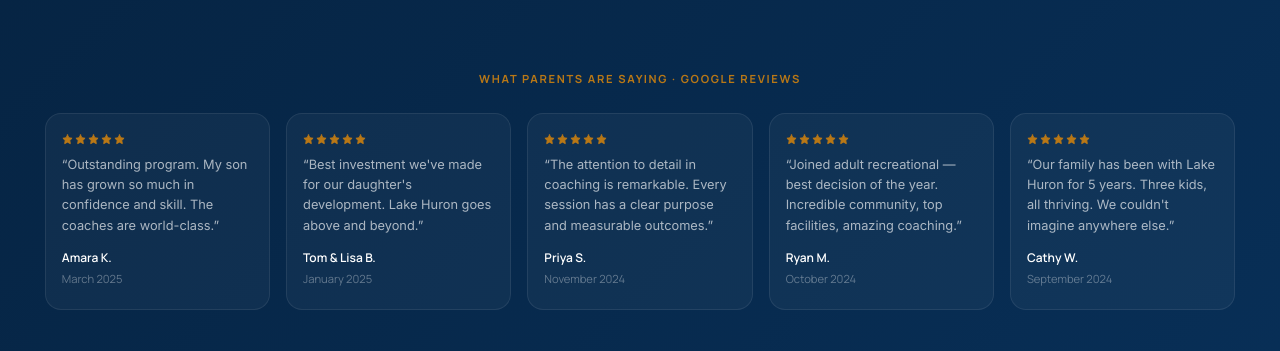
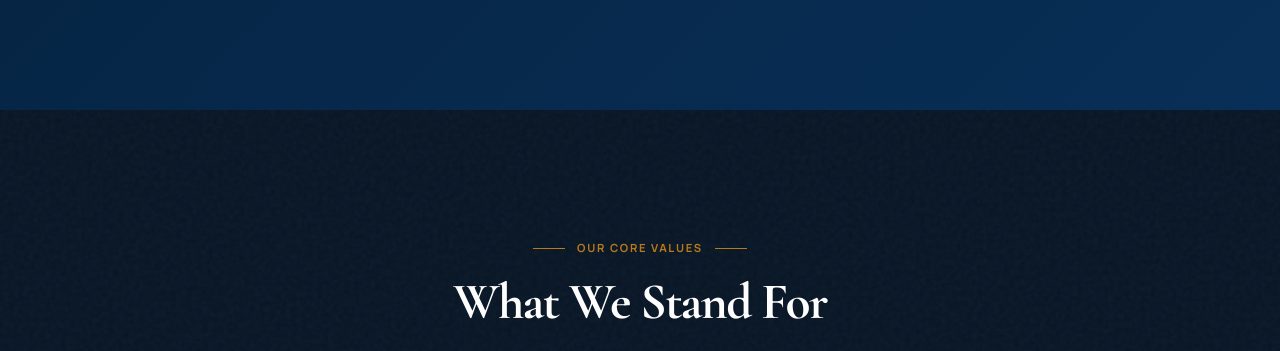
Before and after one commit to DarshanPatel7440/lakehuron, a Next.js app: page / in a window 1280 px wide. Shown: the part 6521-6872 px from the top of the page. Built offline with nearby package versions, Linux system fonts and the light colour scheme; a web font is replaced by a local one.

Commit message:
made some more changes

```diff
--- a/next.config.ts
+++ b/next.config.ts
@@ -25,9 +25,6 @@
 
 const nextConfig: NextConfig = {
   devIndicators: false,
-  experimental: {
-    allowedDevOrigins: ['192.168.29.189:3000', 'localhost:3000'],
-  },
   images: {
     remotePatterns: [
       { protocol: 'https', hostname: 'images.unsplash.com' },
--- a/src/components/sections/Contact.tsx
+++ b/src/components/sections/Contact.tsx
@@ -6,7 +6,7 @@
 
 const contactInfo = [
   { Icon: MapPin, label: 'Location', value: 'Lake Huron, Ontario, Canada' },
-  { Icon: Mail, label: 'Email', value: 'info@lakehuronvc.ca', href: 'mailto:info@lakehuronvc.ca' },
+  { Icon: Mail, label: 'Email', value: 'info@lakehuronvc.ca', href: 'mailto:info@lakehuronvc.ca?subject=Inquiry%20%E2%80%93%20Lake%20Huron%20Volleyball%20Club&body=Hi%20Lake%20Huron%20VC%20Team%2C%0A%0AI%20am%20reaching%20out%20to%20inquire%20about%20your%20programs.%0A%0AName%3A%20%5BYour%20Name%5D%0APhone%3A%20%5BYour%20Phone%5D%0AInquiry%3A%20%5BPlease%20describe%20your%20question%20or%20interest%5D%0A%0AThank%20you%2C%0A%5BYour%20Name%5D' },
   { Icon: Clock, label: 'Office Hours', value: 'Mon–Fri: 3PM–9PM · Sat: 8AM–6PM' },
 ];
 
--- a/src/components/sections/SuccessStories.tsx
+++ b/src/components/sections/SuccessStories.tsx
@@ -33,14 +33,6 @@
     rating: 5,
     image: 'https://images.unsplash.com/photo-1461896836934-ffe607ba8211?w=900&q=85',
   },
-];
-
-const googleReviews = [
-  { name: 'Amara K.', date: 'March 2025', review: 'Outstanding program. My son has grown so much in confidence and skill. The coaches are world-class.', rating: 5 },
-  { name: 'Tom & Lisa B.', date: 'January 2025', review: 'Best investment we\'ve made for our daughter\'s development. Lake Huron goes above and beyond.', rating: 5 },
-  { name: 'Priya S.', date: 'November 2024', review: 'The attention to detail in coaching is remarkable. Every session has a clear purpose and measurable outcomes.', rating: 5 },
-  { name: 'Ryan M.', date: 'October 2024', review: 'Joined adult recreational — best decision of the year. Incredible community, top facilities, amazing coaching.', rating: 5 },
-  { name: 'Cathy W.', date: 'September 2024', review: 'Our family has been with Lake Huron for 5 years. Three kids, all thriving. We couldn\'t imagine anywhere else.', rating: 5 },
 ];
 
 export default function SuccessStories() {
@@ -88,7 +80,7 @@
         {/* Main Testimonial Carousel */}
         <ScrollReveal variant="scaleIn">
           <div
-            style={{ display: 'grid', gridTemplateColumns: '6fr 4fr', gap: '48px', alignItems: 'center', marginBottom: '80px' }}
+            style={{ display: 'grid', gridTemplateColumns: '6fr 4fr', gap: '48px', alignItems: 'center' }}
             className="testimonial-layout"
             onMouseEnter={() => setPaused(true)}
             onMouseLeave={() => setPaused(false)}
@@ -155,36 +147,11 @@
             </div>
           </div>
         </ScrollReveal>
-
-        {/* Google Reviews Strip */}
-        <ScrollReveal variant="fadeUp">
-          <h3 style={{ fontFamily: 'Manrope, sans-serif', fontWeight: 700, fontSize: '0.7rem', letterSpacing: '0.15em', textTransform: 'uppercase', color: 'var(--color-gold)', marginBottom: '24px', textAlign: 'center' }}>
-            What Parents Are Saying · Google Reviews
-          </h3>
-          <div style={{ display: 'grid', gridTemplateColumns: 'repeat(5, 1fr)', gap: '16px' }} className="reviews-grid">
-            {googleReviews.map((review, i) => (
-              <div key={i} style={{ background: 'rgba(255,255,255,0.04)', border: '1px solid rgba(255,255,255,0.08)', borderRadius: '16px', padding: '20px 16px' }}>
-                <div style={{ display: 'flex', gap: '2px', marginBottom: '10px' }}>
-                  {Array.from({ length: review.rating }).map((_, j) => (
-                    <Star key={j} size={11} fill="var(--color-gold)" style={{ color: 'var(--color-gold)' }} />
-                  ))}
-                </div>
-                <p style={{ fontFamily: 'Inter, sans-serif', fontSize: '0.8rem', color: 'rgba(255,255,255,0.65)', lineHeight: 1.6, marginBottom: '12px' }}>&ldquo;{review.review}&rdquo;</p>
-                <div style={{ fontFamily: 'Manrope, sans-serif', fontSize: '0.75rem', fontWeight: 600, color: 'white' }}>{review.name}</div>
-                <div style={{ fontFamily: 'Manrope, sans-serif', fontSize: '0.7rem', color: 'rgba(255,255,255,0.35)', marginTop: '2px' }}>{review.date}</div>
-              </div>
-            ))}
-          </div>
-        </ScrollReveal>
       </div>
 
       <style>{`
         @media (max-width: 900px) {
           .testimonial-layout { grid-template-columns: 1fr !important; }
-          .reviews-grid { grid-template-columns: repeat(2, 1fr) !important; }
-        }
-        @media (max-width: 480px) {
-          .reviews-grid { grid-template-columns: 1fr !important; }
         }
       `}</style>
     </section>
--- a/src/components/ui/LoadingScreen.tsx
+++ b/src/components/ui/LoadingScreen.tsx
@@ -19,12 +19,12 @@
     if (sessionStorage.getItem('lakehuron_loaded')) { onComplete(); return; }
 
     const phases = [
-      { delay: 200, phase: 1 },   // SVG draw
-      { delay: 800, phase: 2 },   // LAKE HURON text
-      { delay: 1200, phase: 3 },  // Ball spin
-      { delay: 1400, phase: 4 },  // Progress bar
-      { delay: 1800, phase: 5 },  // Tagline
-      { delay: 2200, phase: 6 },  // Fade out
+      { delay: 300, phase: 1 },   // SVG draw
+      { delay: 1100, phase: 2 },  // LAKE HURON text
+      { delay: 1700, phase: 3 },  // Ball spin
+      { delay: 2000, phase: 4 },  // Progress bar
+      { delay: 2600, phase: 5 },  // Tagline
+      { delay: 3200, phase: 6 },  // Fade out
     ];
     const timers: ReturnType<typeof setTimeout>[] = [];
     phases.forEach(({ delay, phase: p }) => {
@@ -36,12 +36,12 @@
       prog += 2.5;
       setProgress(Math.min(prog, 100));
       if (prog >= 100) clearInterval(interval);
-    }, 30);
+    }, 35);
     // Complete
     timers.push(setTimeout(() => {
       sessionStorage.setItem('lakehuron_loaded', '1');
       onComplete();
-    }, 2700));
+    }, 3700));
     return () => { timers.forEach(clearTimeout); clearInterval(interval); };
   }, [onComplete]);
 
```
